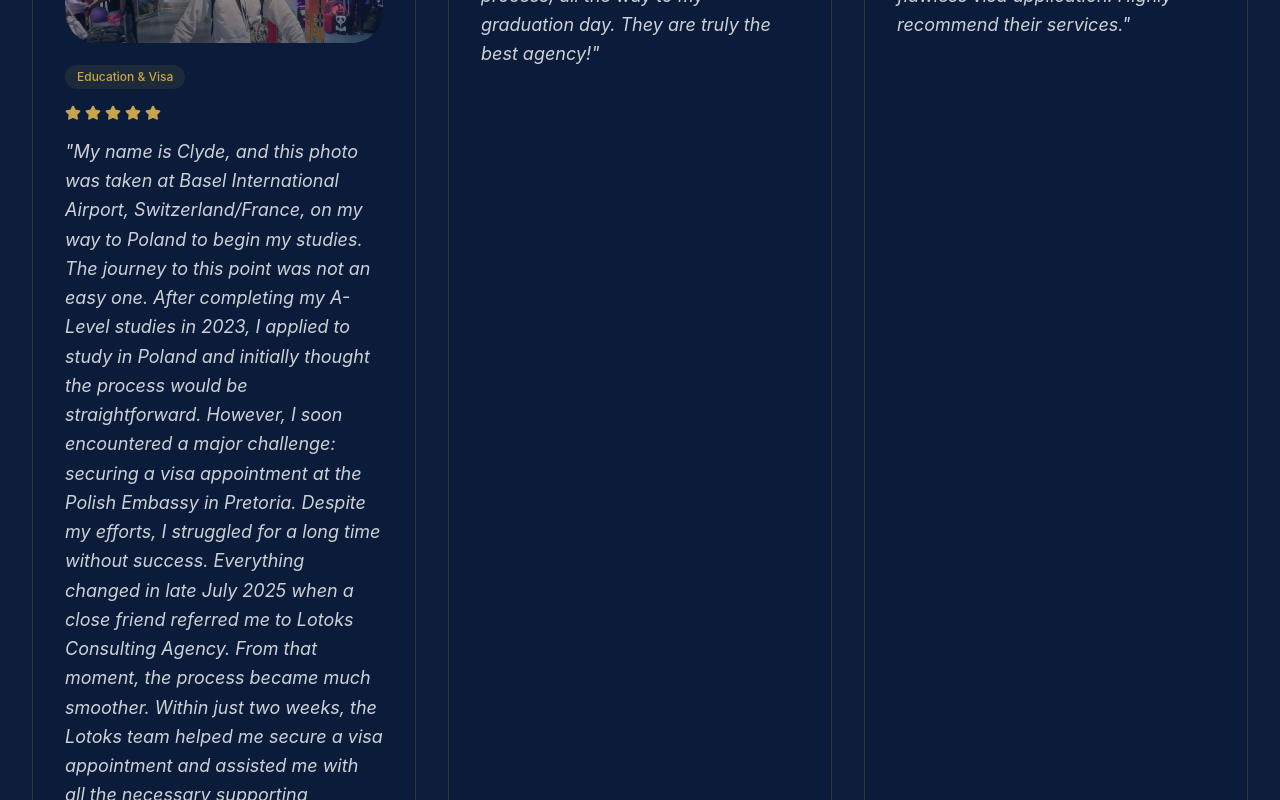
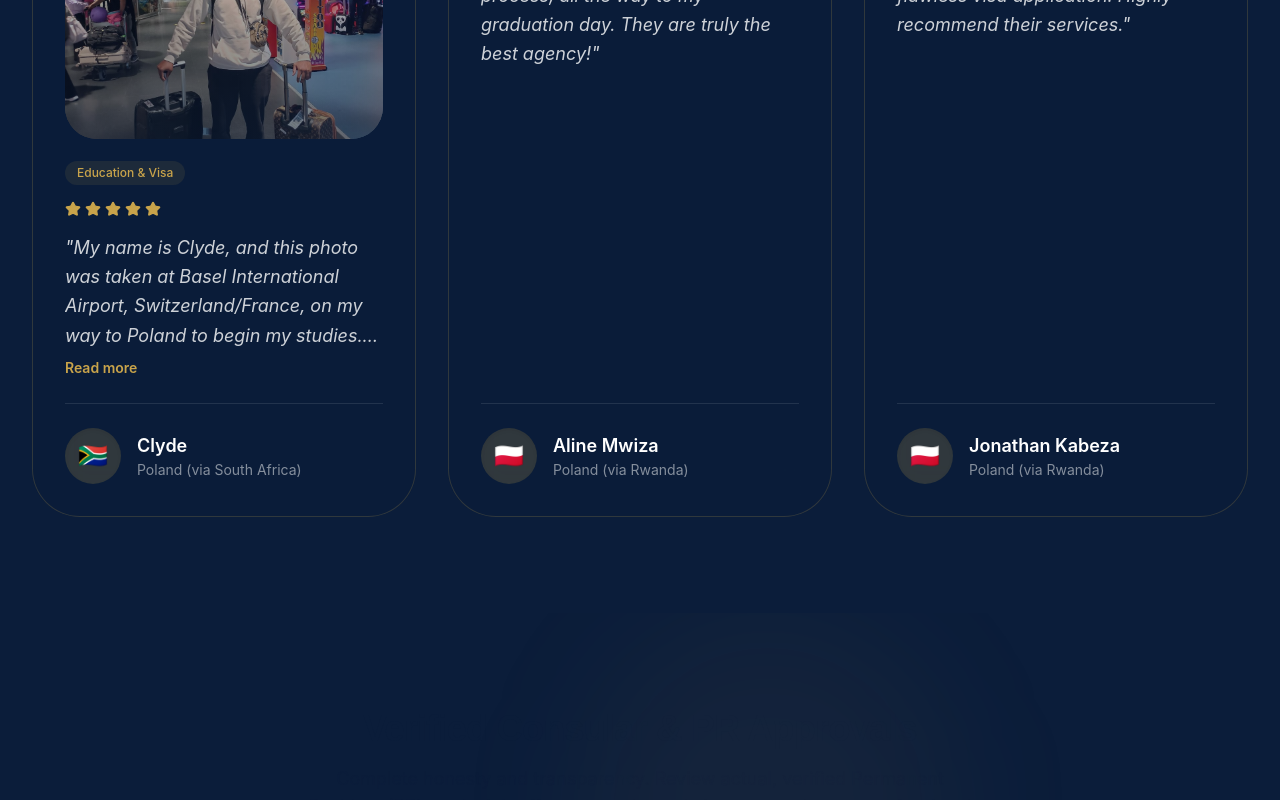
Before and after one commit to may10thserotonin-art/lotoks, a React (Vite) app in the folder lotoks-frontend/: page /testimonials in a window 1280 px wide. Shown: the part 1560-2360 px from the top of the page. Built offline with nearby package versions, Linux system fonts and the light colour scheme.

Commit message:
update TestimonialCard styles for Clyde

```diff
--- a/lotoks-frontend/src/pages/Testimonials.tsx
+++ b/lotoks-frontend/src/pages/Testimonials.tsx
@@ -253,6 +253,9 @@ const featuredTestimonials = testimonials.slice(0, 3);
 
 // Testimonial Card Component
 function TestimonialCard({ testimonial, index }: { testimonial: any; index: number }) {
+  const [expanded, setExpanded] = useState(false);
+  const isLongQuote = testimonial.quote.length > 200;
+
   return (
     <motion.div
       initial={{ opacity: 0, y: 30 }}
@@ -268,7 +271,7 @@ function TestimonialCard({ testimonial, index }: { testimonial: any; index: numb
 
           {/* Optional Image */}
           {testimonial.image && (
-            <div className="w-full h-56 mb-5 rounded-xl overflow-hidden relative">
+            <div className="w-full h-80 mb-5 rounded-xl overflow-hidden relative">
               <img src={testimonial.image} alt={testimonial.name} className="w-full h-full object-cover object-top" />
               <div className="absolute inset-0 bg-gradient-to-t from-navy/60 to-transparent" />
             </div>
@@ -290,14 +293,24 @@ function TestimonialCard({ testimonial, index }: { testimonial: any; index: numb
           </div>
 
           {/* Quote */}
-          <p className="text-white/80 mb-6 italic text-lg leading-relaxed">
-            "{testimonial.quote}"
-          </p>
+          <div className="mb-6">
+            <p className={`text-white/80 italic text-lg leading-relaxed transition-all duration-300 ${!expanded && isLongQuote ? 'line-clamp-4' : ''}`}>
+              "{testimonial.quote}"
+            </p>
+            {isLongQuote && (
+              <button
+                onClick={() => setExpanded(!expanded)}
+                className="text-gold text-sm font-semibold mt-2 hover:underline focus:outline-none"
+              >
+                {expanded ? "Read less" : "Read more"}
+              </button>
+            )}
+          </div>
         </div>
 
         {/* Author */}
         <div className="flex items-center gap-4 pt-6 border-t border-white/10 mt-auto">
-          <div className="w-14 h-14 rounded-full bg-gold/20 flex items-center justify-center text-2xl shadow-inner select-none">
+          <div className="w-14 h-14 rounded-full bg-gold/20 flex items-center justify-center text-2xl shadow-inner select-none shrink-0">
             {testimonial.flag}
           </div>
           <div>
```
